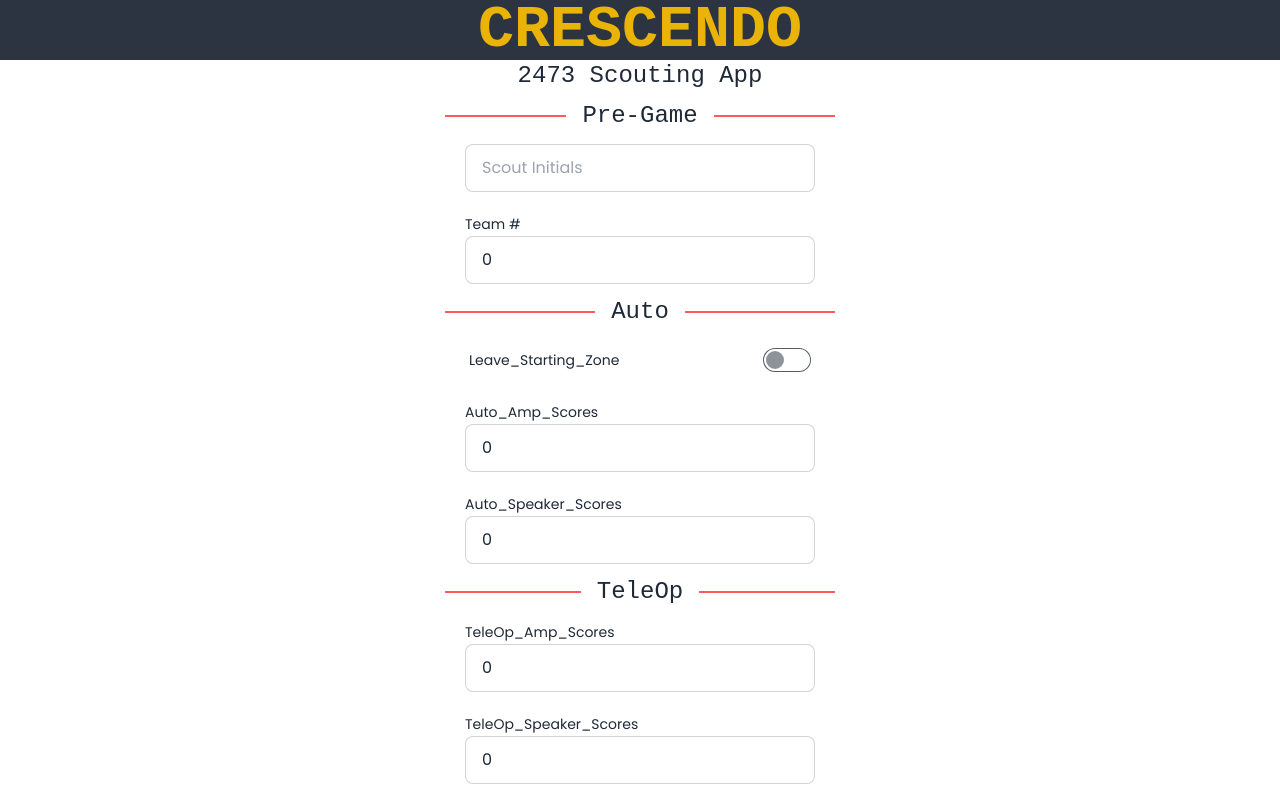
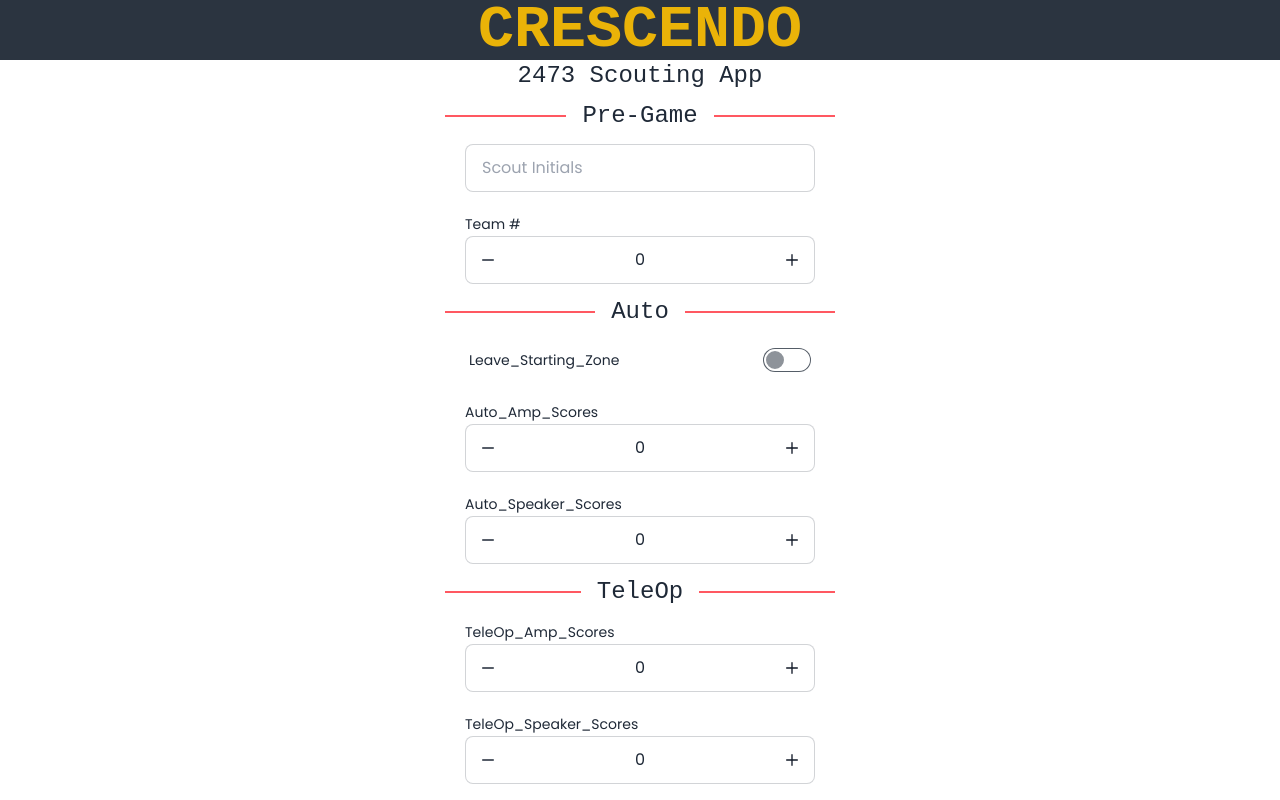
Before and after one commit to beranki/frc-scouting, a SvelteKit app: page / in a window 1280 px wide. Shown: the top 800 px of the page. Built offline with nearby package versions, Linux system fonts and the light colour scheme; a web font is replaced by a local one.

Commit message:
(add) incrementer

```diff
--- a/src/app.pcss
+++ b/src/app.pcss
@@ -5,3 +5,15 @@
 @tailwind base;
 @tailwind components;
 @tailwind utilities;
+
+/* Chrome, Safari, Edge, Opera */
+input::-webkit-outer-spin-button,
+input::-webkit-inner-spin-button {
+  -webkit-appearance: none;
+  margin: 0;
+}
+
+/* Firefox */
+input[type=number] {
+  -moz-appearance: textfield;
+}
--- a/src/lib/components/Field.svelte
+++ b/src/lib/components/Field.svelte
@@ -1,4 +1,6 @@
 <script>
+  import Incrementer from '$lib/components/Incrementer.svelte';
+
   export let configs;
   export let value;
   export let select_options;
@@ -17,7 +19,7 @@
 
     <span class="label-text">{configs.name}</span>
     <label class="input input-bordered flex items-center gap-2">
-      <input class="w-full" type="number" min={configs.min ?? 0} max={configs.max ?? 10} bind:value/>
+      <Incrementer min={configs.min ?? 0} max={configs.max ?? 10} bind:value/>
     </label>
 
 
--- /dev/null
+++ b/src/lib/components/Incrementer.svelte
@@ -0,0 +1,24 @@
+<script>
+  export let value = 0;
+  export let min = 0;
+  export let max = 1;
+
+  const inc = () => value = Math.min(value + 1, max);
+  const dec = () => value = Math.max(value - 1, min);
+</script>
+
+<div class="relative flex items-center w-full">
+  <button on:click={dec} class="">
+    <svg class="w-3 h-3" xmlns="http://www.w3.org/2000/svg" fill="none" viewBox="0 0 18 2">
+      <path stroke="currentColor" stroke-linecap="round" stroke-linejoin="round" stroke-width="2" d="M1 1h16"/>
+    </svg>
+  </button>
+
+  <input class="flex-grow text-center" type="number" min={min} max={max} step="1" readonly="true" bind:value/>
+
+  <button on:click={inc} class="">
+    <svg class="w-3 h-3 text-gray-900 dark:text-white" aria-hidden="true" xmlns="http://www.w3.org/2000/svg" fill="none" viewBox="0 0 18 18">
+      <path stroke="currentColor" stroke-linecap="round" stroke-linejoin="round" stroke-width="2" d="M9 1v16M1 9h16"/>
+    </svg>
+  </button>
+</div>
--- a/src/routes/+page.svelte
+++ b/src/routes/+page.svelte
@@ -15,8 +15,6 @@
   };
 
   const MAX_TEAMS = 45;
-
-  console.log("fields", Object.entries(fields));
 </script>
 
 <Title />
```
